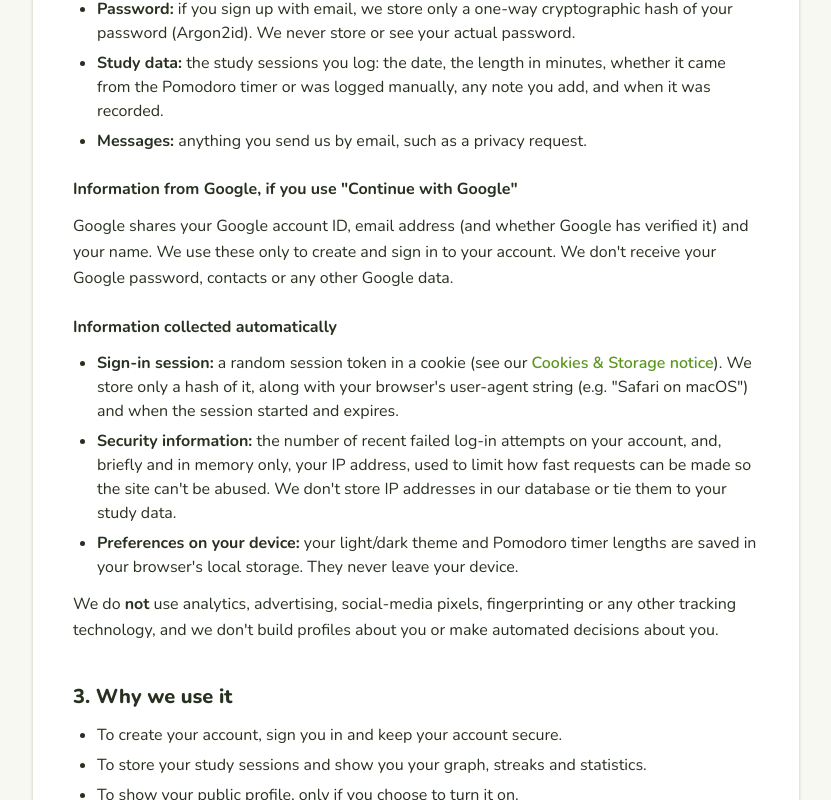
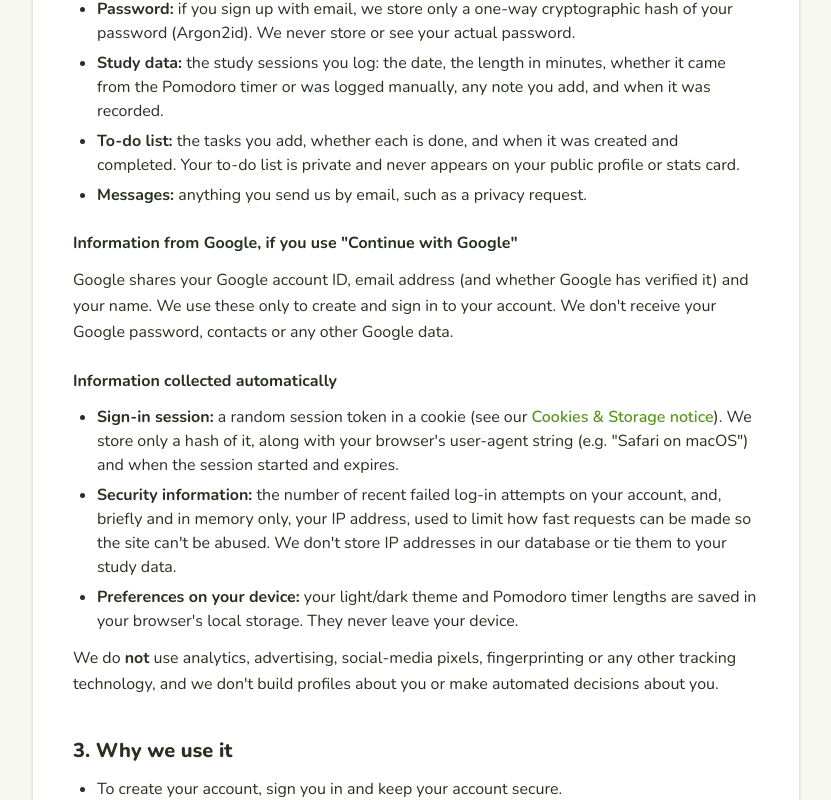
Before and after one commit to ayaans16/smistudy, a Next.js app in the folder frontend/: page /privacy in a window 1280 px wide. Shown: the part 880-1680 px from the top of the page, without its empty margins (224-1055 px from the left). Built offline with nearby package versions, Linux system fonts and the light colour scheme.

Commit message:
List to-dos in the Privacy Policy

```diff
--- a/frontend/app/privacy/page.tsx
+++ b/frontend/app/privacy/page.tsx
@@ -49,6 +49,10 @@ export default function PrivacyPage() {
           <strong>Study data:</strong> the study sessions you log: the date, the length in minutes, whether it came from the
           Pomodoro timer or was logged manually, any note you add, and when it was recorded.
         </li>
+        <li>
+          <strong>To-do list:</strong> the tasks you add, whether each is done, and when it was created and completed. Your
+          to-do list is private and never appears on your public profile or stats card.
+        </li>
         <li><strong>Messages:</strong> anything you send us by email, such as a privacy request.</li>
       </ul>
       <h3>Information from Google, if you use &quot;Continue with Google&quot;</h3>
@@ -82,7 +86,7 @@ export default function PrivacyPage() {
       <h2>3. Why we use it</h2>
       <ul>
         <li>To create your account, sign you in and keep your account secure.</li>
-        <li>To store your study sessions and show you your graph, streaks and statistics.</li>
+        <li>To store your study sessions and to-do list, and show you your graph, streaks and statistics.</li>
         <li>To show your public profile, only if you choose to turn it on.</li>
         <li>
           To send emails about your account: confirming your email address, resetting your password, or telling you someone
@@ -155,7 +159,7 @@ export default function PrivacyPage() {
       <ul>
         <li><strong>Account and study data:</strong> as long as your account exists.</li>
         <li>
-          <strong>When you delete your account:</strong> your account, sessions and study data are removed from our live
+          <strong>When you delete your account:</strong> your account, sessions, study data and to-do list are removed from our live
           database immediately. Copies in our daily backups are deleted automatically within 14 days.
         </li>
         <li><strong>Sign-in sessions:</strong> expire 30 days after you were last active (sooner if you log out).</li>
```
